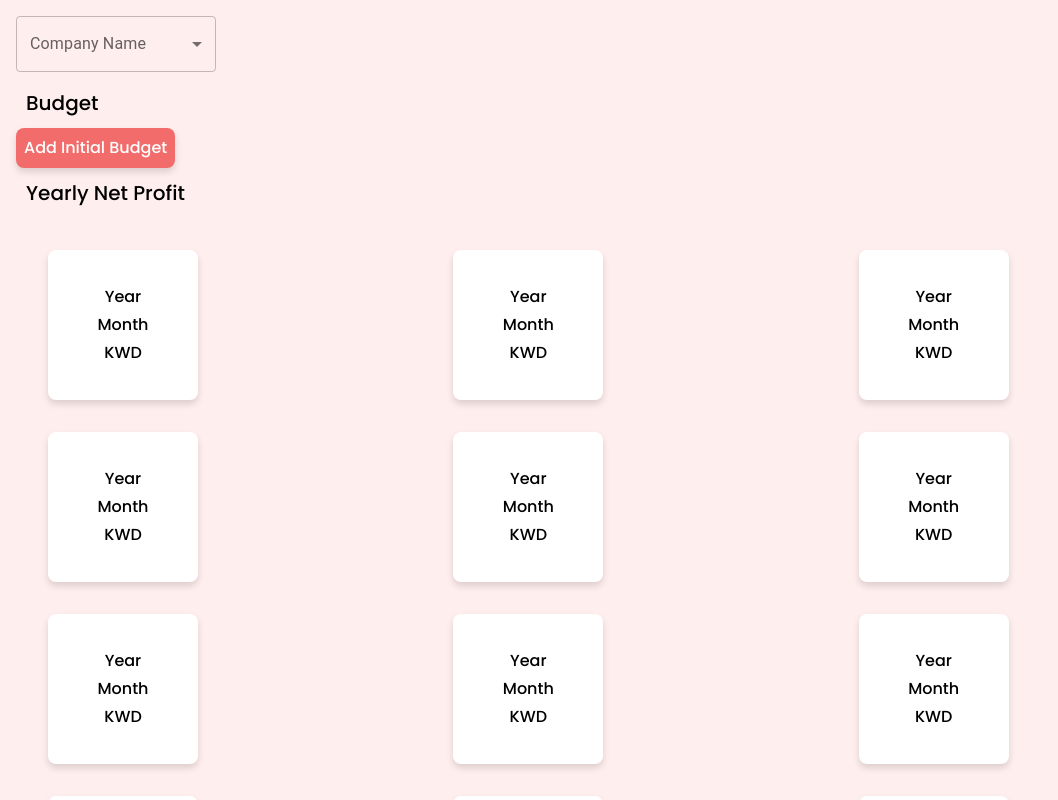
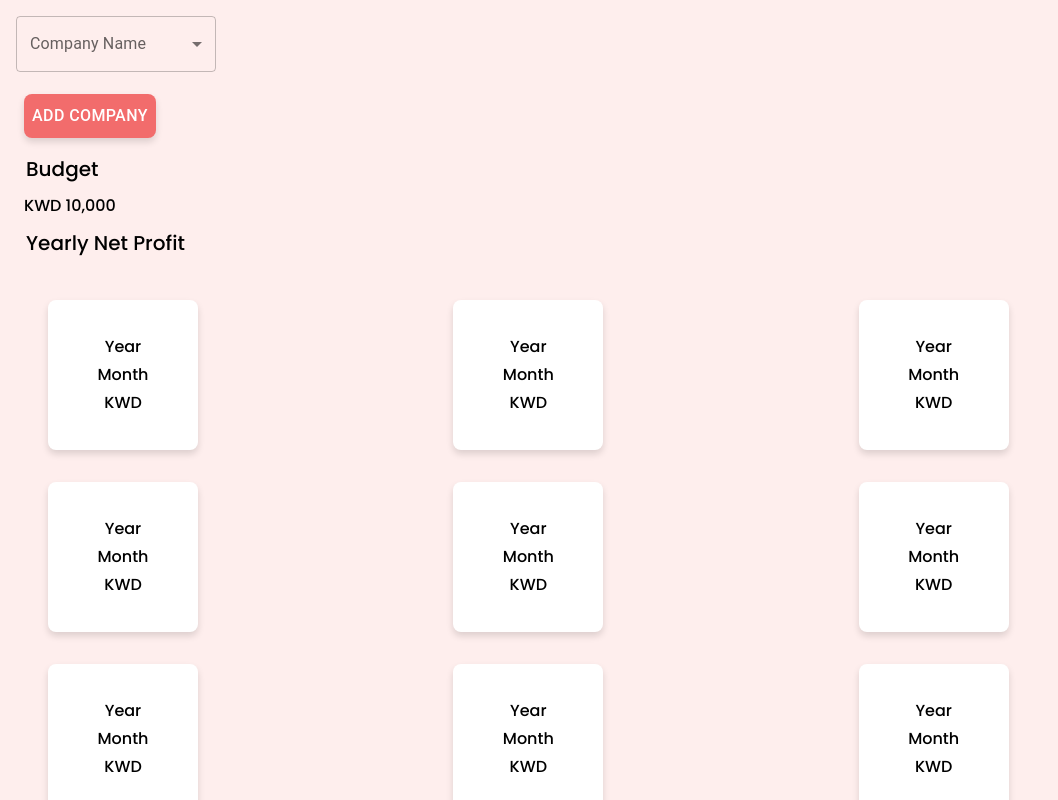
Before and after one commit to AliAlsarraf98/Hackathon-FE2, a React (Create React App) app: page / in a window 1280 px wide. Shown: the top 800 px of the page, without its empty margins (0-1058 px from the left). Built offline with nearby package versions, Linux system fonts and the light colour scheme.

Commit message:
feat: add company modal to home page

```diff
--- a/src/Pages/Home/index.js
+++ b/src/Pages/Home/index.js
@@ -1,8 +1,10 @@
 import React, { useState } from "react";
-import AddBudget from "../../Components/AddBudget";
+import AddCompany from "../../Components/AddCompany";
 import CompanySelect from "../../Components/CompanySelect";
 import RecordCard from "../../Components/RecordCard";
 import classes from "./style.module.scss";
+import AddCompanyModal from "../../Components/AddCompany/Modal";
+import { CREATE_COMPANY } from "../../graphql/mutations";
 
 const Home = () => {
   const [company, setCompany] = useState("");
@@ -19,10 +21,10 @@ const Home = () => {
           setCompany={setCompany}
           onSelectCompany={onSelectCompany}
         />
-        <div className={classes["budget-box"]}>
-          <div className={classes.title}>budget</div>
-          <AddBudget />
-        </div>
+        <AddCompanyModal />
+        <div className={classes["budget-box"]}></div>
+        <div className={classes.title}>budget</div>
+        <div className={classes.value}>KWD 10,000</div>
         <div className={classes.title}>Yearly Net Profit</div>
         <div className={classes["year-wrapper"]}>
           <RecordCard />
--- a/src/Pages/Home/style.module.scss
+++ b/src/Pages/Home/style.module.scss
@@ -11,6 +11,12 @@
             text-transform: capitalize;
             margin:$spacing-sm;
             font-size: $font-md;
+            align-items: left;
+        }
+        .value{
+            text-transform: capitalize;
+            margin:$spacing-sm;
+            font-size: $font-sm;
             align-items: left;
         }
         .year-wrapper{
```
